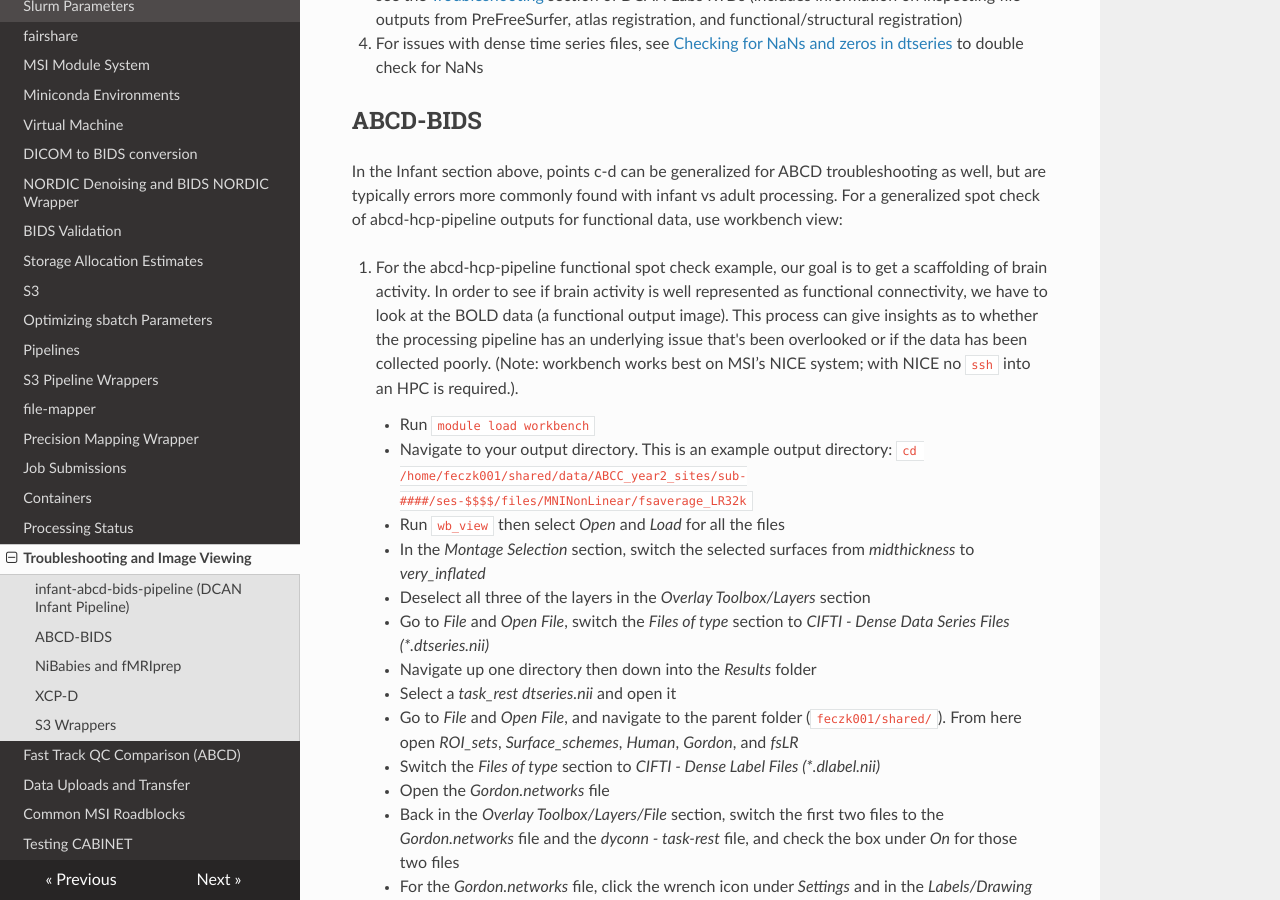
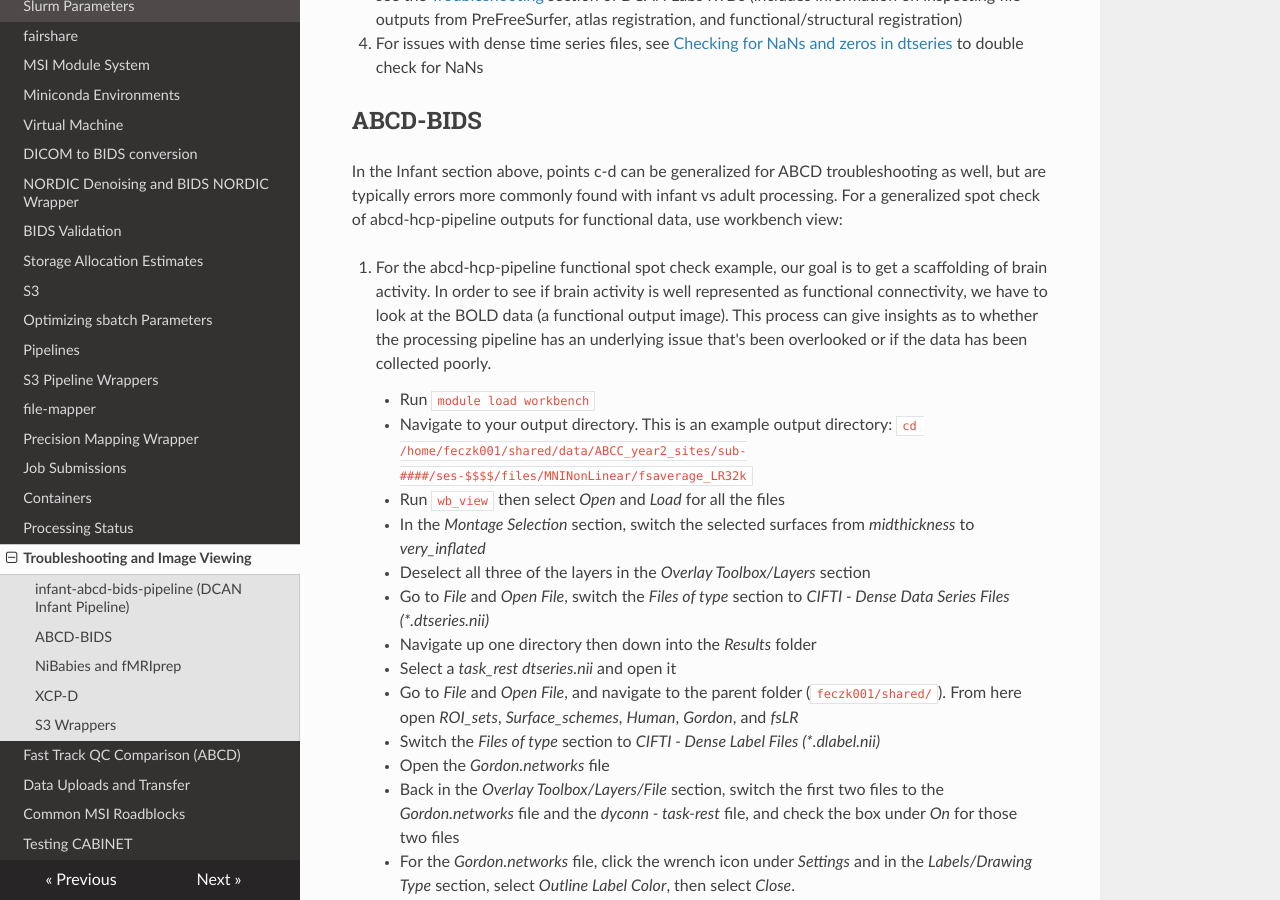
Before and after one commit to DCAN-Labs/cdni-brain, an MkDocs documentation site: the page built from docs/troubleshooting.md, in a window 1280 px wide and 900 px high, scrolled down 786 px. Built offline with MkDocs 1.6.1, drawn with Linux system fonts in a browser that asks for light colours; nearby versions of some CDN libraries.

Commit message:
Update troubleshooting.md
removed sentence involving NICE

```diff
--- a/docs/troubleshooting.md
+++ b/docs/troubleshooting.md
@@ -20,7 +20,7 @@ Image viewing is a necessary process to conclude if a pipeline job finished succ
 
 In the Infant section above, points c-d can be generalized for ABCD troubleshooting as well, but are typically errors more commonly found with infant vs adult processing. For a generalized spot check of abcd-hcp-pipeline outputs for functional data, use workbench view:
 
-1. For the abcd-hcp-pipeline functional spot check example, our goal is to get a scaffolding of brain activity. In order to see if brain activity is well represented as functional connectivity, we have to look at the BOLD data (a functional output image). This process can give insights as to whether the processing pipeline has an underlying issue that's been overlooked or if the data has been collected poorly. (Note: workbench works best on MSI’s NICE system; with NICE no `ssh` into an HPC is required.).
+1. For the abcd-hcp-pipeline functional spot check example, our goal is to get a scaffolding of brain activity. In order to see if brain activity is well represented as functional connectivity, we have to look at the BOLD data (a functional output image). This process can give insights as to whether the processing pipeline has an underlying issue that's been overlooked or if the data has been collected poorly.
 
     * Run `module load workbench`
 
```
